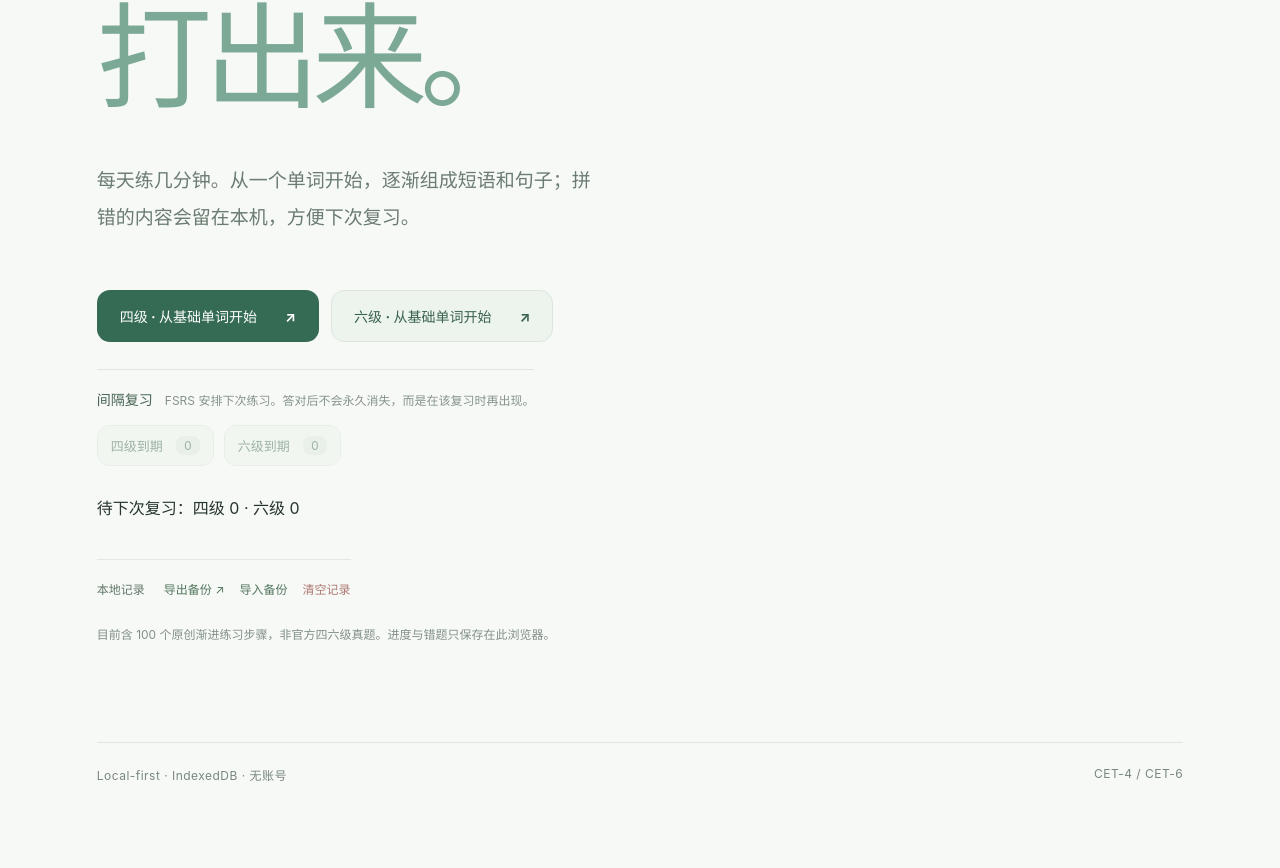
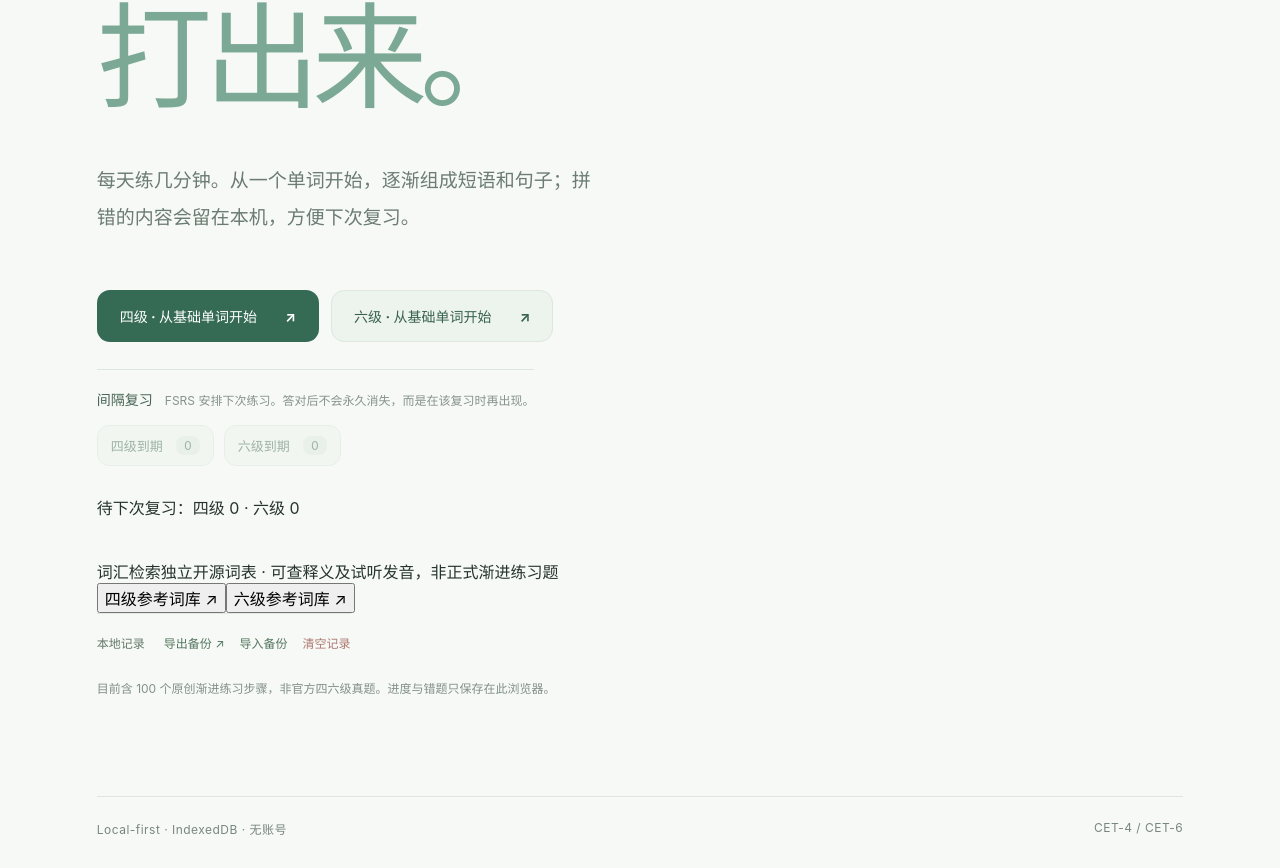
Before and after one commit to Kurumi33333/cet-typing, a React (Vite) app: page / in a window 1280 px wide. Shown: the part 379-1247 px from the top of the page. Before the commit the page ends 1193 px from the top, so only its background shows below. Built offline with nearby package versions, Linux system fonts and the light colour scheme; what ts-fsrs would draw is missing.

Commit message:
feat(vocab): connect CET4/6 reference wordbank navigation on home

```diff
--- a/src/App.tsx
+++ b/src/App.tsx
@@ -5,12 +5,14 @@ import { loadProgress, type StudyProgress } from "./lib/storage/db";
 import { loadReviewOverview, loadDueReviewIds, type ReviewOverview } from "./features/review/queue";
 import { clearStudyRecords, createStudyBackup, importStudyBackup, parseStudyBackup } from "./lib/storage/backup";
 import { PracticeScreen } from "./features/practice/PracticeScreen";
+import { VocabularyScreen } from "./features/vocabulary/VocabularyScreen";
 
 type Session = { level: CetLevel; reviewExercises?: Exercise[] };
 const LEVELS: CetLevel[] = ["CET4", "CET6"];
 
 export default function App() {
   const [session, setSession] = useState<Session | null>(null);
+  const [lexiconLevel, setLexiconLevel] = useState<CetLevel | null>(null);
   const [positions, setPositions] = useState<Partial<Record<CetLevel, StudyProgress>>>({});
   const [reviewOverview, setReviewOverview] = useState<Record<CetLevel, ReviewOverview>>({
     CET4: { due: 0, later: 0, total: 0 },
@@ -126,14 +128,18 @@ export default function App() {
   return (
     <div className="page-shell">
       <header className="site-header">
-        <button className="brand brand-button" type="button" onClick={() => setSession(null)} aria-label="返回首页">
+        <button className="brand brand-button" type="button" onClick={() => { setSession(null); setLexiconLevel(null); }} aria-label="返回首页">
           <span className="brand-mark" aria-hidden="true">⌘</span>
           CET Typing
         </button>
         <span className="header-note">中译英 · 主动输出</span>
       </header>
 
-      {session === null ? (
+      {lexiconLevel ? (
+        <main className="practice-main">
+          <VocabularyScreen level={lexiconLevel} onBack={() => setLexiconLevel(null)} />
+        </main>
+      ) : session === null ? (
         <main className="main-content">
           <div className="eyebrow"><span className="status-dot" /> 四六级英语训练</div>
           <h1>把英语<br /><em>打出来。</em></h1>
@@ -163,6 +169,16 @@ export default function App() {
             </div>
             <p className="review-future">待下次复习：四级 {reviewOverview.CET4.later} · 六级 {reviewOverview.CET6.later}</p>
           </div>
+          <div className="lexicon-entry" aria-label="开源参考词库">
+            <div className="lexicon-entry-copy">
+              <strong>词汇检索</strong>
+              <span>独立开源词表 · 可查释义及试听发音，非正式渐进练习题</span>
+            </div>
+            <div className="lexicon-entry-actions">
+              <button type="button" onClick={() => setLexiconLevel("CET4")}>四级参考词库 ↗</button>
+              <button type="button" onClick={() => setLexiconLevel("CET6")}>六级参考词库 ↗</button>
+            </div>
+          </div>
           <div className="data-tools" aria-label="学习记录管理">
             <span>本地记录</span>
             <button type="button" disabled={maintenance} onClick={() => void exportRecords()}>导出备份 ↗</button>
```
